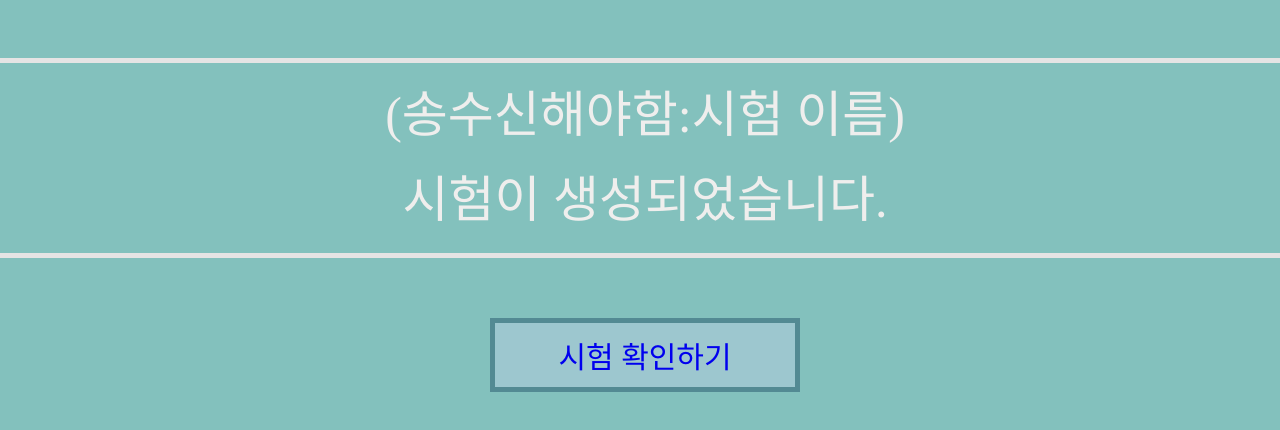
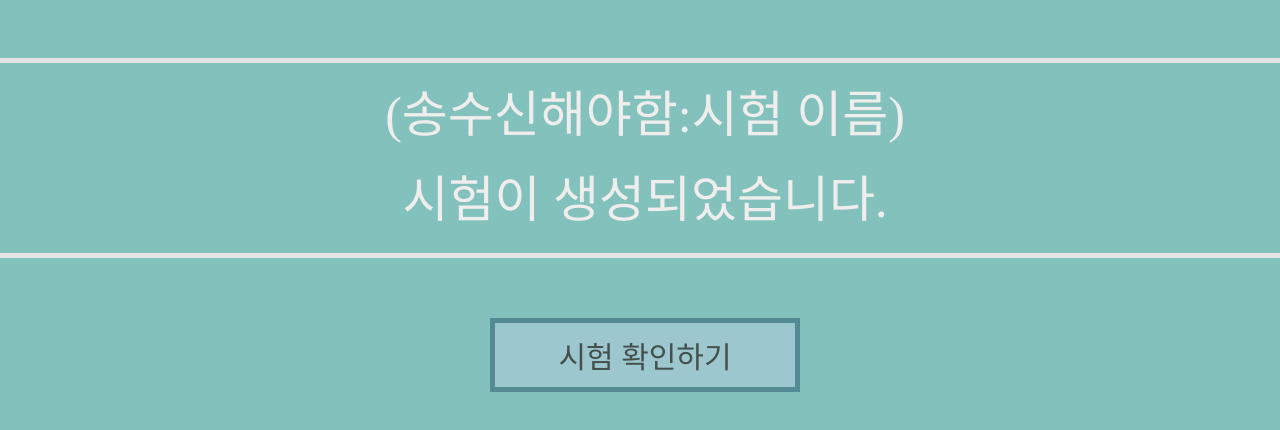
Before and after one commit to oss-nocheat/nocheat-legacy, a website: page prof_1_submit.html in a window 1280 px wide. Drawn offline with Linux system fonts and the light colour scheme; a web font is replaced by a local one.

Commit message:
link 색 변하는거 안변하게 조금 수정

```diff
--- a/prof_1_submit.html
+++ b/prof_1_submit.html
@@ -45,7 +45,10 @@
             padding-bottom: 10px;
         }
 
+        a:link {text-decoration: none; color:#45504D;}
         a:visited{text-decoration: none; color:#45504D;}
+        a:active{text-decoration: none; color:#45504D;}
+        a:hover{text-decoration: none; color:#45504D;}
 
     </style>
 </head>
```
